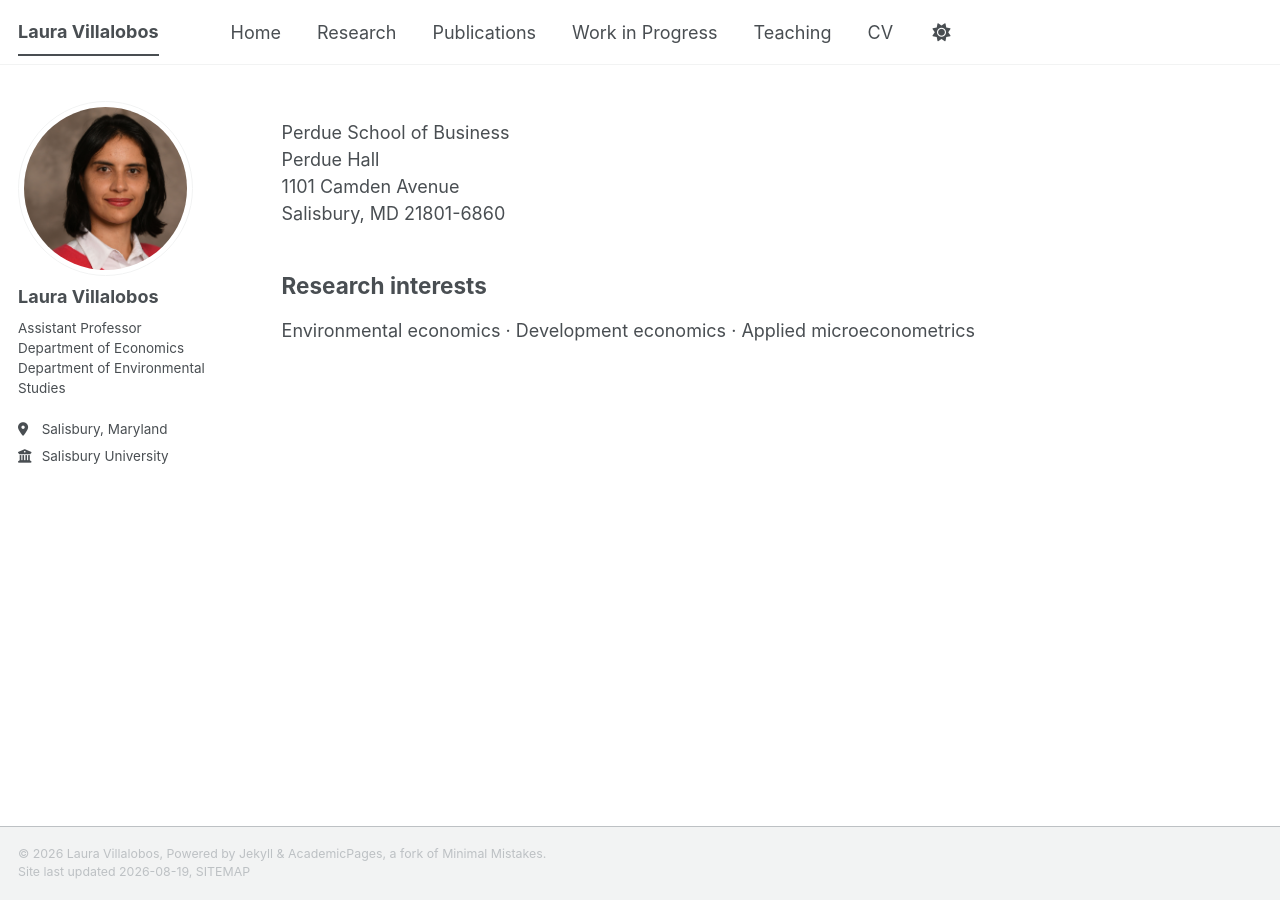
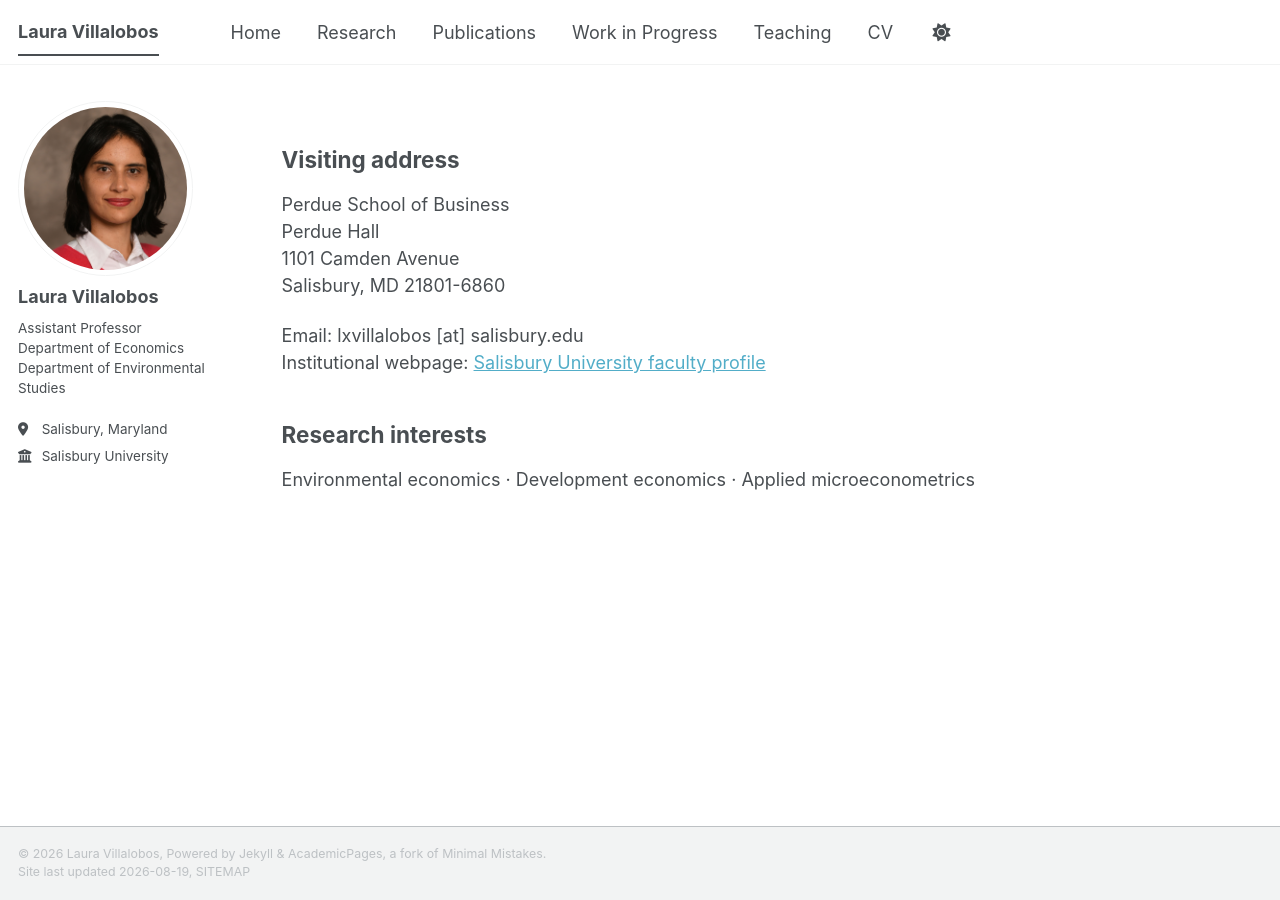
Before and after one commit to lavifi/lavifi.github.io, a Jekyll site: the page built from _pages/about.md, in a window 1280 px wide. Built offline with Jekyll 4.4.1, drawn with Linux system fonts in a browser that asks for light colours; a style sheet for code colours, icons or effects is not loaded.

Commit message:
Add contact information to Home page

```diff
--- a/_pages/about.md
+++ b/_pages/about.md
@@ -8,11 +8,16 @@ redirect_from:
   - /about.html
 ---
 
+## Visiting address
+
 Perdue School of Business
 Perdue Hall
 1101 Camden Avenue
 Salisbury, MD 21801-6860
 
+Email: lxvillalobos [at] salisbury.edu
+Institutional webpage: <a href="https://www.salisbury.edu/faculty-and-staff/lxvillalobos">Salisbury University faculty profile</a>
+
 ## Research interests
 
 Environmental economics · Development economics · Applied microeconometrics
```
